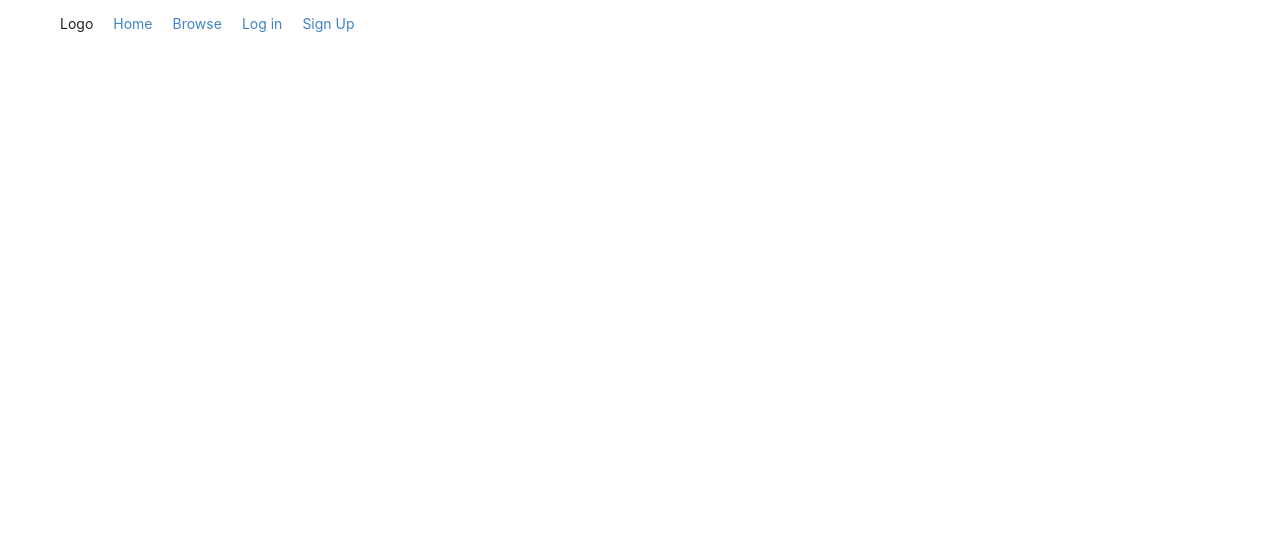
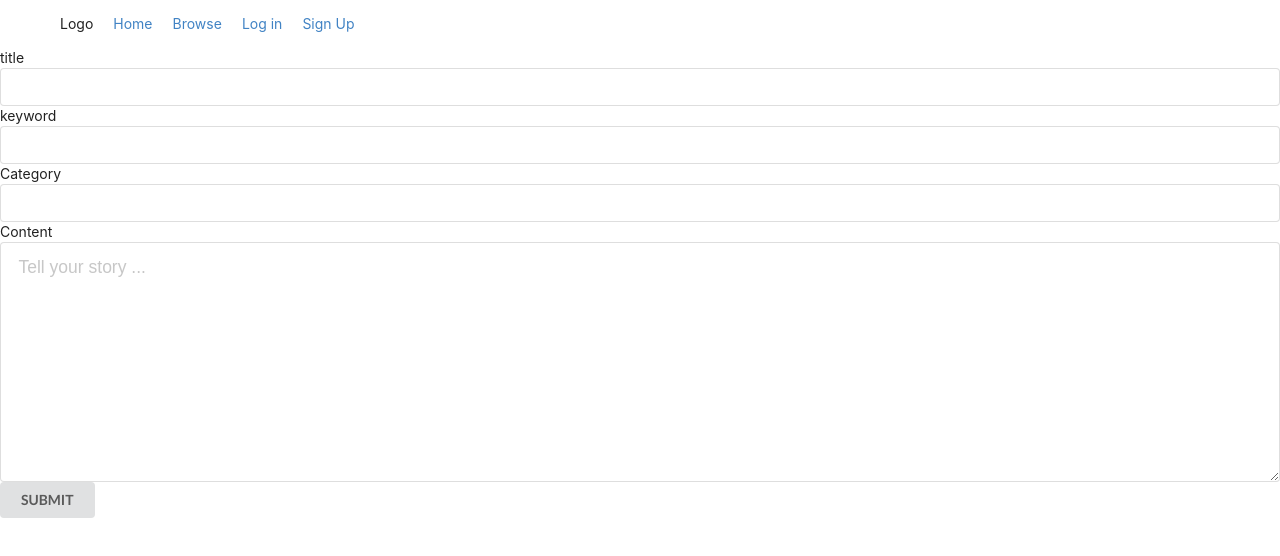
Before and after one commit to FillanL/Blogz-ReactApp, a React (Create React App) app: page /editpost in a window 1280 px wide. Shown: the top 556 px of the page. Built offline with nearby package versions, Linux system fonts and the light colour scheme; no server answers.

Commit message:
fix bugs

```diff
--- a/src/App.css
+++ b/src/App.css
@@ -133,3 +133,12 @@
 .browse-search:focus {
     outline-style: none;
 }
+.fav-grid{
+    display: grid;
+    grid-template-columns: repeat(4, 1fr);
+    margin-top: 20px;
+    width: 77%;
+    margin-left: 10%;
+    grid-column-gap: 1%;
+
+}
--- a/src/App.js
+++ b/src/App.js
@@ -14,7 +14,8 @@ import Slider from './Components/Slider'
 import ArticleShow from './Components/ArticleShow';
 import RandomArticles from './Components/RandomArticles';
 import Profile from './Components/Profile';
-
+import Favorites from './Components/favorites';
+import EditPost from './Components/editPost'
 
 
 
@@ -228,15 +229,17 @@ class App extends React.Component {
   }
   // ---------update and delete article------------------
 
-  updateArticle = () => {
-    console.log("update");
+  updateArticle = (id) => {
+    // console.log("update", id);
+    fetch(`http://localhost:3000/api/v1/articles/${id}`, {
+      method: 'UPDATE',
+    })
+  }
+  deleteArticle = (id) => {
+    console.log("delete", id);
 
   }
-  deleteArticle = () => {
-    console.log("delete");
-
-  }
-
+// ----------------------------------
   addFave = (id) => {
     const token = localStorage.getItem("token")
 
@@ -392,6 +395,22 @@ class App extends React.Component {
             />
           }
           />
+           <Route path="/favorites" render={() =><Favorites
+              updateArticle={updateArticle}
+              deleteArticle={deleteArticle}
+              user={current}
+              myArticles={myArticles}
+            />
+          }
+          />
+          <Route path="/editpost" render={() =><EditPost
+              updateArticle={updateArticle}
+              deleteArticle={deleteArticle}
+              user={current}
+              myArticles={myArticles}
+            />
+          }
+          />
         </Switch>
         {/* <footer/> */}
       </div>
--- a/src/Components/ArticleCard.js
+++ b/src/Components/ArticleCard.js
@@ -20,15 +20,24 @@ class ArticleCard extends React.Component {
                 </p>
                 <Link to='/article'> show more
                     </Link>
-                {/* <p>key:{keyword}</p> */}
+                { user.username ?
                 <p>Author: {user.username}</p>
+                :
+                null
+
+                }
                 {
                     user.id === Number(localStorage.getItem("token")) ?
                         <>
-                            <button onClick={() => this.props.updateArticle()} className="ui primary button">Update</button>
+                        <Link to={`/editpost/${id}` }
+                        update={this.props.updateArticle} id={id} >
+                            <button  className="ui primary button">Update
+                            </button>
+                        </Link>
                             <button
-                                onClick={() => this.props.deleteArticle()}
-                                className="ui red button">Delete</button>
+                                onClick={() => this.props.deleteArticle(id)}
+                                className="ui red button">Delete
+                            </button>
                         </>
 
                         :
--- /dev/null
+++ b/src/Components/ArticleCardFav.js
@@ -0,0 +1,29 @@
+import React from 'react';
+import '../App.css';
+import { Link } from 'react-router-dom'
+
+class ArticleCardFav extends React.Component {
+    render() {
+        const {id, category,article_url,title,content} = this.props.article
+
+        return (
+
+            <div
+                className="card-setup"
+                // className="ui raised padded segment"
+                id={id}
+            >
+
+                <p style={{ color: "darkgreen", frontStyle: " italic" }}>{category}</p>
+                <img src={article_url} alt="title" />
+                <h4>Title: {title}</h4>
+                <p>{content.substring(0, 60)}...
+                </p>
+                <Link to='/article'> show more
+                </Link>
+
+            </div>
+        )
+    }
+}
+export default ArticleCardFav
--- a/src/Components/ArticleShow.js
+++ b/src/Components/ArticleShow.js
@@ -1,10 +1,17 @@
 import React from 'react'
 
 class ArticleShow extends React.Component{
+
+    componentDidMount(){
+
+    }
+
     render(){
+        console.log("here",this.props);
+
         return(
             <div>
-
+                    hello
             </div>
         )
     }
--- a/src/Components/Nav.js
+++ b/src/Components/Nav.js
@@ -17,7 +17,10 @@ class Nav extends React.Component {
                     this.props.currentUser ?
                         <Fragment>
                             <li><Link to='/create'>Create</Link></li>
-                            <li>saved</li>
+                            <Link to='/favorites'>
+
+                            <li>favorites</li>
+                            </Link>
                             <li><Link to="/profile">Profile</Link></li>
                             <li onClick={() => handleLogOut()}>
                                 <Link to='/'> Log out</Link>
--- /dev/null
+++ b/src/Components/editPost.js
@@ -0,0 +1,76 @@
+import React, { Component } from 'react'
+
+class editPost extends Component {
+
+    state = {
+        editPost: {
+            category: "",
+            keyword:"",
+            title:"",
+            content: ""
+        }
+    }
+    handleChange = (e) => {
+        this.setState({
+            editPost:{
+                ...this.state.editPost,
+               [e.target.name]: e.target.value
+            }
+        })
+    }
+
+
+    render() {
+
+        console.log("heree",this.props);
+
+        return (
+            <div>
+
+                <form className="ui form" >
+                    <label htmlFor="title">title</label><br></br>
+
+                    <input
+                        onChange={(e) => this.handleChange(e)}
+                        type="text"
+                        name="title"
+                        value={this.state.editPost.title}
+                    /><br></br>
+
+                    <label htmlFor="keyword">keyword</label><br></br>
+                    <input
+                        onChange={(e) => this.handleChange(e)}
+                        type="text"
+                        name="keyword"
+                        value={this.state.editPost.keyword}
+                    /><br></br>
+
+
+                    <label htmlFor="Category">
+                        Category
+                    </label><br></br>
+                    <input
+                        onChange={(e) => this.handleChange(e)}
+                         type="text" name="category"
+                         value={this.state.editPost.category}
+                    /><br></br>
+
+                    <label
+                        htmlFor="Content">Content
+                    </label><br></br>
+                    <textarea
+                        onChange={(e) => this.handleChange(e)}
+                        name="content"
+                        value={this.state.editPost.content}
+                        style={{ fontSize: "1.25em", lineHeight: "1.2em" }} rows="10" cols="80" placeholder="Tell your story ..."
+                    ></textarea>
+                    <br></br>
+                    <button className="ui button" >SUBMIT</button>
+
+                </form>
+            </div>
+        )
+    }
+}
+
+export default editPost
--- /dev/null
+++ b/src/Components/favorites.js
@@ -0,0 +1,25 @@
+import React, { Component } from 'react'
+import '../App.css';
+import ArticleCardFav from '../Components/ArticleCardFav'
+
+class favorites extends Component {
+    render() {
+        console.log(this.props);
+
+        return (
+            <div className="fav-grid">
+
+                {this.props.user() ?
+                this.props.user().saved_articles.map(article =>
+                <ArticleCardFav
+                    key={article.article.id}
+                    article={article.article}
+                    />)
+                : <p>loading...</p>
+            }
+            </div>
+        )
+    }
+}
+
+export default favorites
```
Also changed, not shown: src/Components/Profile.js (+8 -1 lines).
